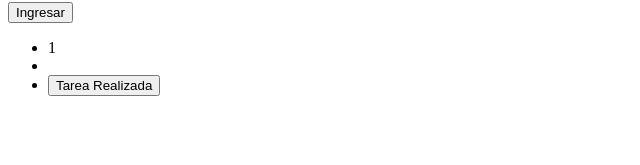
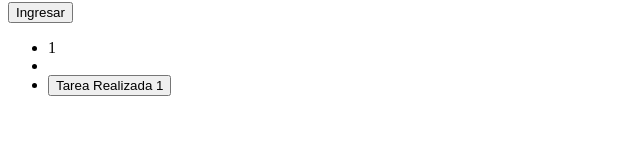
Before and after one commit to paveltorres2020/CursoAngular, an Angular app in the folder TODO-LIST/: page / in a window 1280 px wide. Both pictures are taken after a click on the button "Ingresar". Shown: the part 115-280 px from the top of the page, without its empty margins (0-640 px from the left). Built offline with nearby package versions, Linux system fonts and the light colour scheme.

Commit message:
borrando tarea

```diff
--- a/TODO-LIST/src/app/app.html
+++ b/TODO-LIST/src/app/app.html
@@ -9,7 +9,7 @@
         <ul class="tasks">
           <li>{{tt.id}}</li>
           <li>{{tt.descripcion}}</li>
-          <li><button (click)="eventoDelete(tt.id)">Tarea Realizada</button>
+          <li><button (click)="eventoDelete(tt.id)">Tarea Realizada {{tt.id}}</button>
         </li>
         </ul>
      }
```
